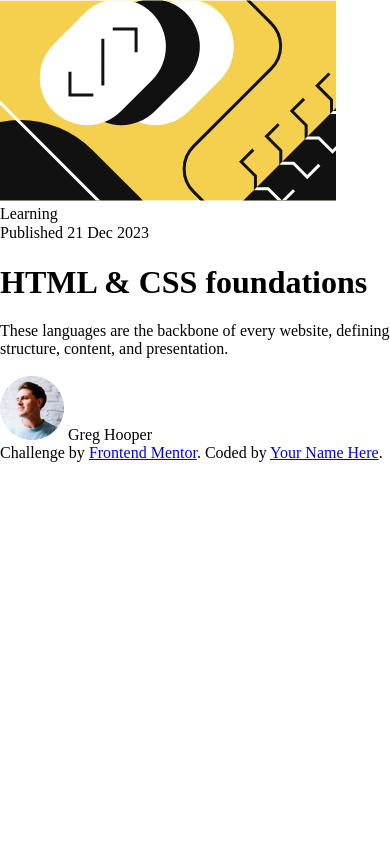
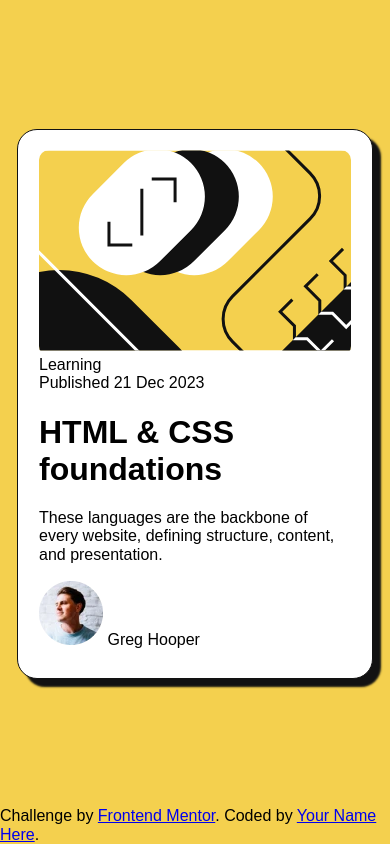
Before and after one commit to pkasprzak9/blog-preview-card, a plain HTML site: page index.html in a window 390 px wide. Drawn offline with Linux system fonts and the light colour scheme.

Commit message:
Enhance page layout and style
Updated the body to use a flexbox layout, facilitating better alignment and spacing of content elements. Set a new font and background color to improve readability and aesthetics. Added styling to the main container for a cleaner and more modern look, including a box shadow and responsive width and height adjustments. Ensured main content is now properly centered and visible with overflow handling on responsive elements, improving the user interface across different device sizes.

Reference: #123 (if applicable)

```diff
--- a/style/css/style.css
+++ b/style/css/style.css
@@ -1,3 +1,4 @@
+/* Fonts */
 /*! normalize.css v8.0.1 | MIT License | github.com/necolas/normalize.css */
 /* Document
    ========================================================================== */
@@ -309,5 +310,31 @@ template {
 }
 
 body {
-  font-size: clamp(16px, 1.5vw, 20px);
+  height: 100vh;
+  display: flex;
+  flex-direction: column;
+  flex-direction: column;
+  font-family: "Figtree", sans-serif;
+  background-color: hsl(47, 88%, 63%);
+}
+
+main {
+  display: flex;
+  justify-content: center;
+  align-items: center;
+  flex-grow: 1;
+}
+
+#container {
+  background-color: hsl(0, 0%, 100%);
+  border: 1px solid hsl(0, 0%, 7%);
+  border-radius: 20px;
+  box-shadow: 8px 8px 2px hsl(0, 0%, 7%);
+  padding: 1.3rem;
+  width: 80vw;
+  height: 60vh;
+}
+#container #responsive-svg {
+  overflow: hidden;
+  border-radius: 10px;
 }/*# sourceMappingURL=style.css.map */
```
Also changed, not shown: 1 other file.
